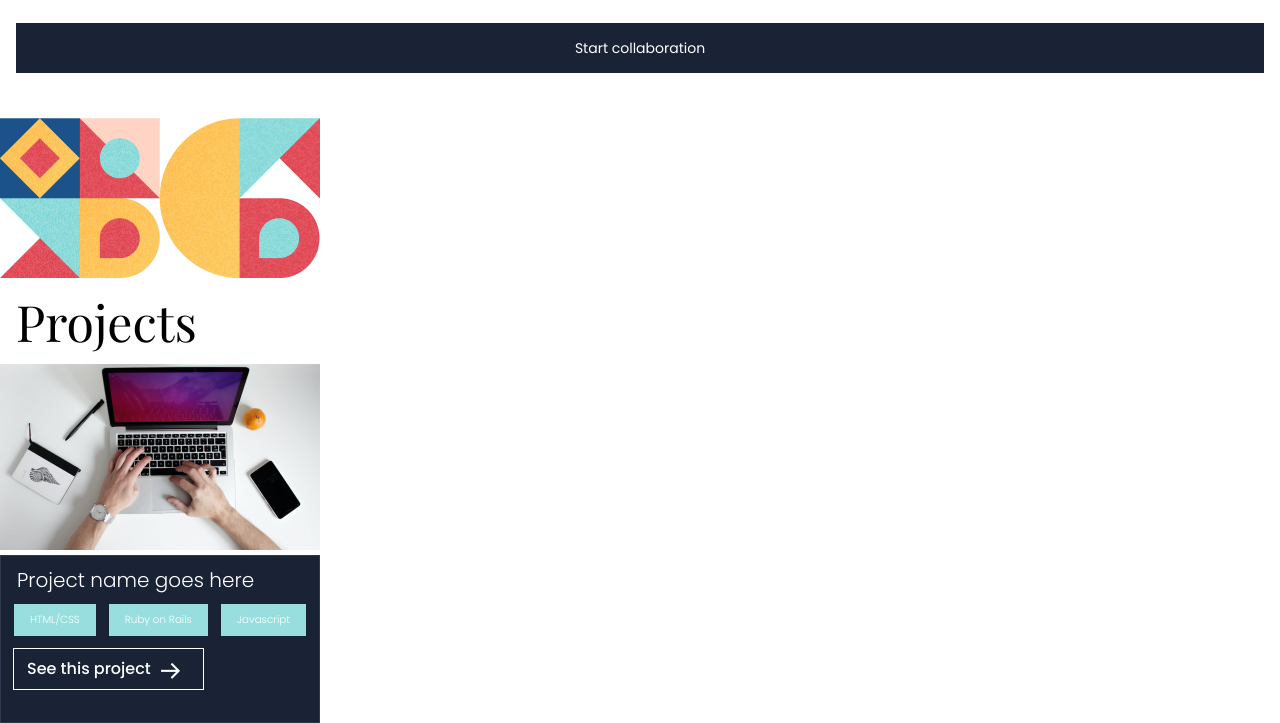
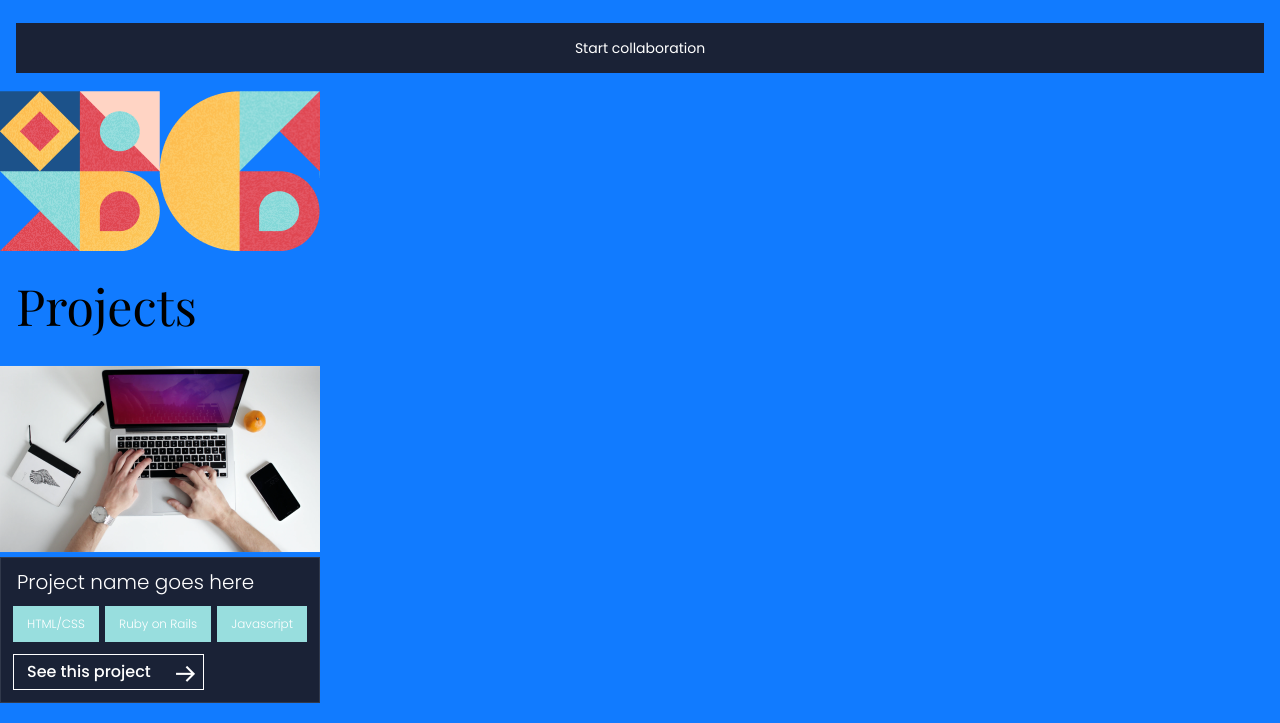
Before and after one commit to Akewusolay/Mobile-design-project, a website: page index.html in a window 1280 px wide. Shown: the part 503-1226 px from the top of the page. Drawn offline with nearby package versions, Linux system fonts and the light colour scheme.

Commit message:
feat: Add first work in project section

```diff
--- a/css/main.css
+++ b/css/main.css
@@ -40,26 +40,21 @@
   color: #fff;
 }
 
-.mobile-picture {
-  background-image: url("../images/image_geometry_2.png");
-  background-repeat: no-repeat;
-  position: absolute;
-  height: 50%;
-  width: 100%;
-  top: 109%;
+.first-image {
+padding-top: 18px;
+}
+
+.work {
+  display: grid;
+  justify-content: space-between;
+  width: auto;
 }
 
 .text3 {
   font: 400 50px/50px 'Playfair Display', serif;
-  padding-top: 70%;
+  padding-top: 8%;
   padding-left: 16px;
   padding-bottom: 16px;
-}
-
-.related-images .lap-pics img {
-  background-color: white;
-  width: 100%;
-  height: 60%;
 }
 
 .rectangle {
@@ -67,8 +62,9 @@
   border: 0.333333px solid rgba(255, 255, 255, 0.1);
   backdrop-filter: blur(1px);
   width: 100%;
-  height: 50%;
+  height: 100%;
   color: #fff;
+  position: static;
 }
 
 .name {
@@ -77,28 +73,32 @@
   padding: 16px;
 }
 
-.list {
-  display: flex;
-  justify-content: space-evenly;
-  place-items: center;
+.nav ul {
+  list-style: none;
+  margin: 0 auto;
+  padding-left: 12px;
+  padding-right: 12px;
 }
 
-.html-css {
-  font: 300 10.33px/8.27px 'Poppins', sans-serif;
+.nav ul li {
+  font: 300 12px/8.27px 'Poppins', sans-serif;
   text-align: center;
-  padding: 12px;
-  padding-left: 16px;
-  padding-right: 16px;
+  padding: 14px;
   background: #98dede;
+  height: fit-content;
+  transition: background .5s;
+}
+
+.btn:hover, .nav ul li:hover {
+  background: #117bff;
+  cursor: pointer;
 }
 
 .colla-job {
-  display: flex;
   margin: 12px;
   padding: 5px;
   border: 1px solid #ffff;
   width: 60%;
-  height: 25%;
   place-items: center;
 }
 
@@ -109,13 +109,19 @@
   padding-left: 8px;
 }
 
-.design-project {
-  padding: 5px;
-  background-color: #0af;
-  width: 40%;
+.lap-pics {
+  padding-top: 18px;
 }
 
-.related-images .lap-pics {
-  position: static;
-  flex: 150px;
+.bx {
+  padding-right: 6px;
+  color: #fff;align-self: center;
+
 }
+/* MEDIA QUERIES */
+@media screen and (min-width: 322px) {
+  body{
+    background: #117bff;
+  }
+
+}
--- a/css/reset.css
+++ b/css/reset.css
@@ -2,6 +2,7 @@
 body {
   background: #fff;
   font-size: 14px;
+  width: 100%;
 }
 
 *,
@@ -13,6 +14,7 @@ body {
 }
 
 .d-flex {
+  position: relative;
   display: flex;
 }
 
@@ -30,14 +32,10 @@ a {
 
 .pos-rel {
   position: relative;
+  display: block;
 }
 
-.work {
-  display: grid;
+.nav ul {
   justify-content: space-between;
+  display: flex;
 }
-
-.color-white {
-  color: #fff;
-  line-height: 0px;
-}
--- a/index.html
+++ b/index.html
@@ -22,34 +22,35 @@
       <p class="text2">
         Hello! I am a software developer! I can help you build a product, feature or website. Taka a
         look of my works. If you like what you see and have a project you need coded, don’t hesitate
-        and contact me.
-      </p>
-
+        and contact me.</p>
       <div class="collabo">
         <a href="#link" aria-label="start collaborate button">
         Start collaboration </a>
       </div>
-      <div class="mobile-picture"> </div>
+      <div class="first-image">
+      <img src="./images/image_geometry_2.png"> </div>
     </section>
     <section class="work">
       <h2 class="text3">Projects</h2>
-      <div class="related-images">
       <div class="lap-pics">
         <img src="./images/Rectangle 21.png"></div>
       <div class="rectangle">
         <h3 class="name">Project name goes here</h3>
-          <div class="list">
-            <div class="html-css"> HTML/CSS </div>
-            <div class="html-css"> Ruby on Rails </div>
-            <div class="html-css"> Javascript </div>
+        <div class="nav">
+          <ul>
+            <li>HTML/CSS</li>
+            <li>Ruby on Rails</li>
+            <li>Javascript</li>
+          </ul>
         </div>
         <div class="colla-job">
         <a href="" aria-label="Click button to see more" class="button">
           <span class="pro-text">See this project</span>
-              <i class='bx bx-arrow-back bx-rotate-180 bx-sm bx-pull-right color-white'></i>
+          <span>
+          <i class='bx bx-arrow-back bx-rotate-180 bx-sm bx-pull-right color-white'></i> </span>
           </a>
       </div>
-        </div>
     </section>
+    <script src="./js/index.js"></script>
   </body>
 </html>
```
Also changed, not shown: images/._Rectangle 21.png (added), images/._Rectangle 21.svg (added), images/._Union.svg (added), images/._image_geometry_2.png (added), js/index.js (added), 2 other files. Lines whose indentation alone changed are shown as unchanged.
